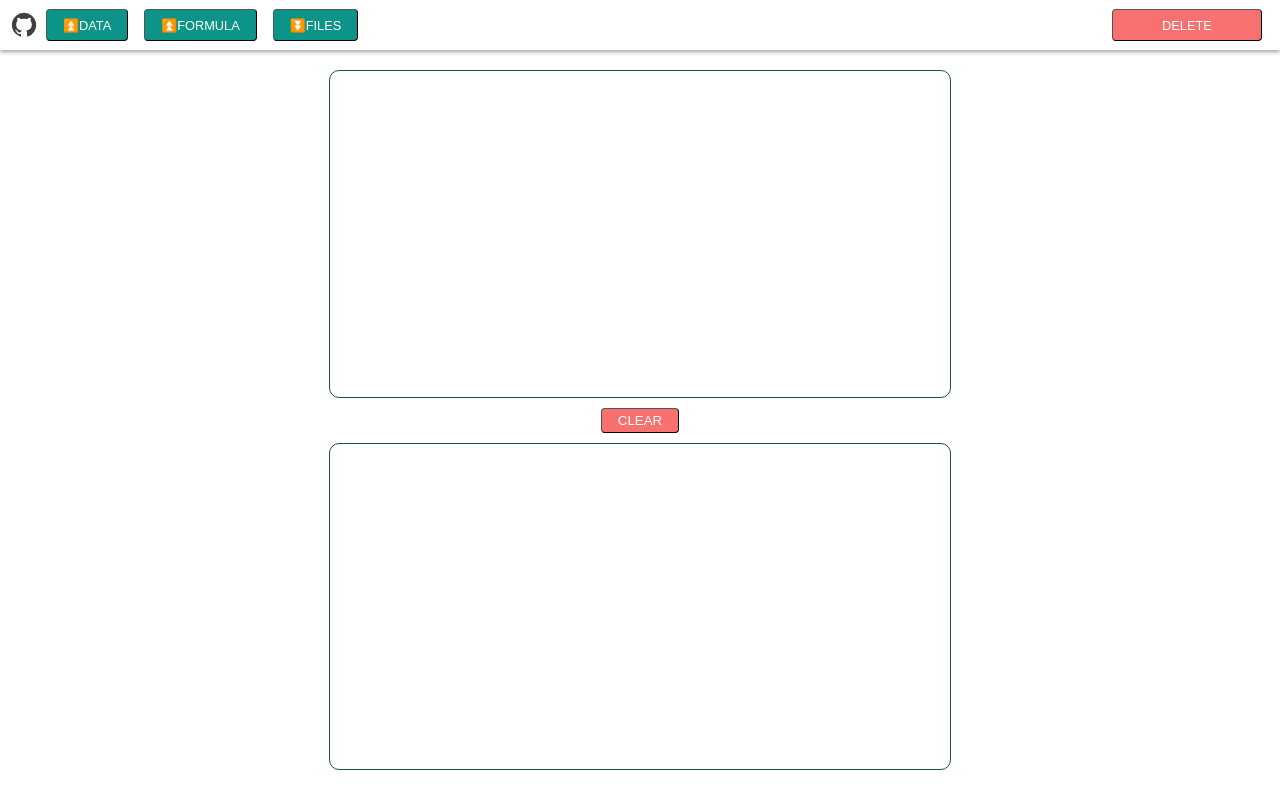
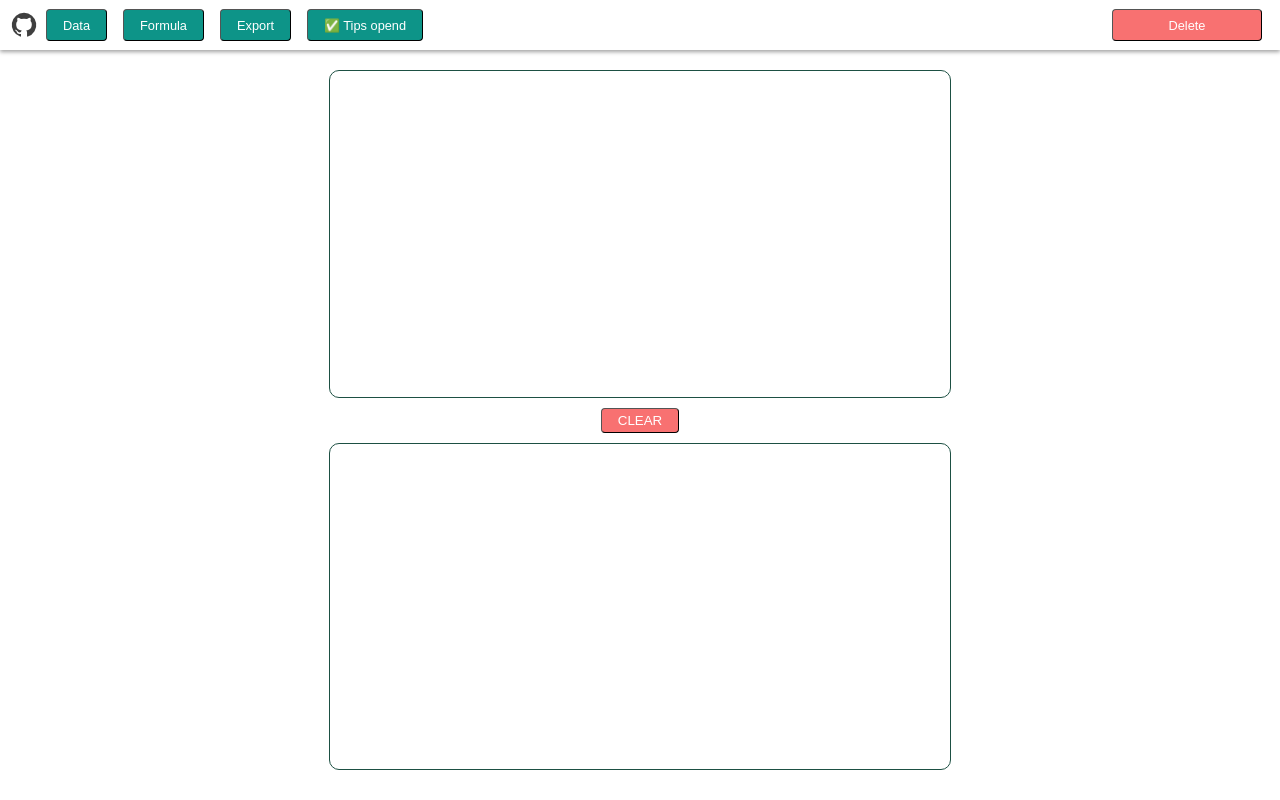
Before and after one commit to Cheng-DX/formula-editor, a Vue app: page / in a window 1280 px wide. Built offline with nearby package versions, Linux system fonts and the light colour scheme; a web font is replaced by a local one.

Commit message:
feat: now you can trun off the tips

```diff
--- /dev/null
+++ b/src/core/sharedStates.ts
@@ -0,0 +1,7 @@
+import { ref } from 'vue'
+
+export const useTips = ref(true)
+
+export function saveTips() {
+  localStorage.setItem('tips', JSON.stringify(useTips.value))
+}
--- a/src/views/NavBar.vue
+++ b/src/views/NavBar.vue
@@ -4,6 +4,8 @@ import {
   exportLocalStroage,
   importFiles
 } from '@/core/localStroage'
+import { computed } from '@vue/reactivity'
+import { useTips } from '@/core/sharedStates'
 
 function handleImportFiles(event: Event, tag: string) {
   const fileInput = event.target as HTMLInputElement
@@ -14,8 +16,11 @@ function handleImportFiles(event: Event, tag: string) {
     return
   }
 }
+const buttonClass = 'btn m-inline-2 h-8 text-1vw '
 
-const buttonClass = 'btn m-inline-2 h-8 text-1vw '
+const tipsState = computed(() =>
+  useTips.value ? '✅ Tips opend' : '❌ Tips closed'
+)
 </script>
 
 <template>
@@ -33,7 +38,7 @@ const buttonClass = 'btn m-inline-2 h-8 text-1vw '
           title="GitHub"
         />
         <label for="uploadFile" position-relative>
-          <button :class="buttonClass">⏫DATA</button>
+          <button :class="buttonClass">Data</button>
           <input
             type="file"
             multiple
@@ -50,7 +55,7 @@ const buttonClass = 'btn m-inline-2 h-8 text-1vw '
         </label>
 
         <label for="uploadFile" position-relative>
-          <button :class="buttonClass">⏫FORMULA</button>
+          <button :class="buttonClass">Formula</button>
           <input
             type="file"
             multiple
@@ -65,8 +70,9 @@ const buttonClass = 'btn m-inline-2 h-8 text-1vw '
             cursor-pointer
           />
         </label>
-        <button :class="buttonClass" @click="exportLocalStroage">
-          ⏬FILES
+        <button :class="buttonClass" @click="exportLocalStroage">Export</button>
+        <button :class="buttonClass" @click="useTips = !useTips">
+          {{ tipsState }}
         </button>
       </div>
       <button
@@ -79,7 +85,7 @@ const buttonClass = 'btn m-inline-2 h-8 text-1vw '
         hover:bg-red-500
         style="max-width: 150px"
       >
-        DELETE
+        Delete
       </button>
     </div>
   </header>
```
